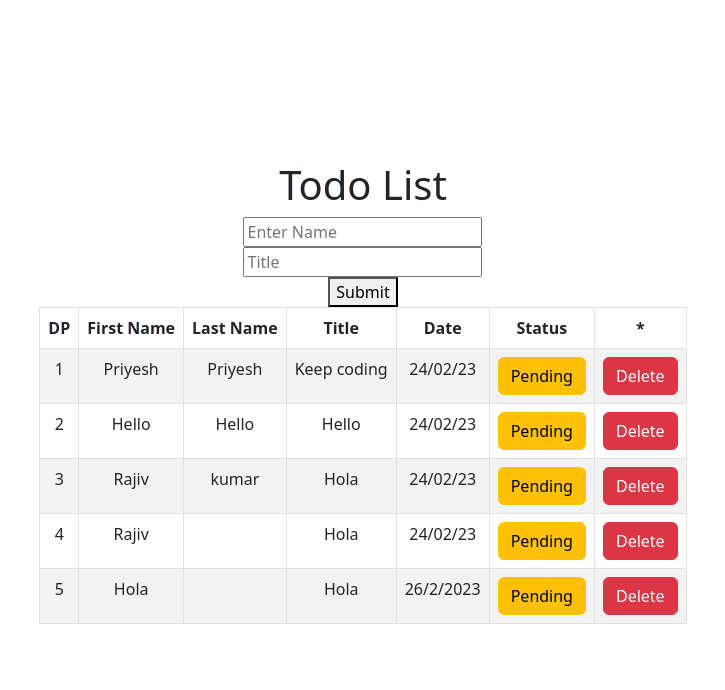
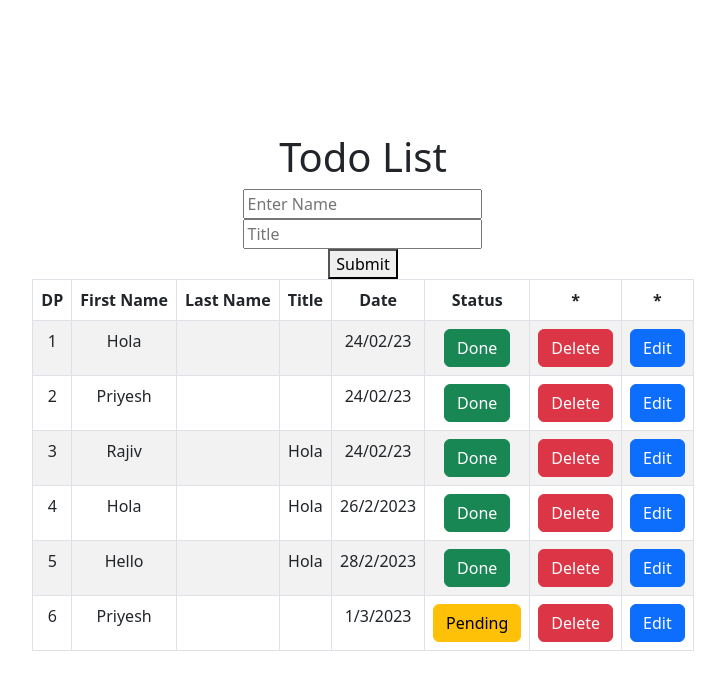
Before and after one commit to 7hourspg/React_practice, a React (Create React App) app: page / in a window 1280 px wide. Shown: the top 690 px of the page, without its empty margins (277-1002 px from the left). Built offline with nearby package versions, Linux system fonts and the light colour scheme; data requests are answered from the project's data file.

Commit message:
Json_Day 5

```diff
--- a/package.json
+++ b/package.json
@@ -12,6 +12,7 @@
     "react": "^18.2.0",
     "react-bootstrap": "^2.7.2",
     "react-dom": "^18.2.0",
+    "react-router-dom": "^6.8.2",
     "react-scripts": "5.0.1",
     "uuid": "^9.0.0",
     "web-vitals": "^2.1.4"
--- a/src/App.js
+++ b/src/App.js
@@ -1,121 +1,16 @@
-import React, {useState, useEffect} from "react";
-import axios from "axios";
-import "./App.css";
-import Table from "react-bootstrap/Table";
-import Button from "react-bootstrap/Button";
-import {v4 as uuidv4} from "uuid";
+import React from 'react'
+import { Route, Routes } from 'react-router-dom'
+import Home from './Home'
+import Edit from './Edit'
 
 function App() {
-  const [data, setData] = useState([]);
-  const [first, setFirst] = useState("");
-  const [title, setTitle] = useState("");
-  const handleData = () => {
-    axios.get("http://localhost:8080/data").then((res) => setData(res.data));
-  };
-  useEffect(() => {
-    handleData();
-  }, []);
-
-  const handleSubmit = () => {
-    let date = new Date();
-    let nameArr = first.split(" ");
-    let Day = date.getDate();
-    let Month = date.getMonth()+1;
-    let Year = date.getFullYear();
-    let completeDate=`${Day}/${Month}/${Year}`
-
-    let status = false;
-    let id = uuidv4();
-    let dp =
-      "https://images.pexels.com/photos/11201518/pexels-photo-11201518.jpeg?auto=compress&cs=tinysrgb&w=1260&h=750&dpr=1";
-
-    axios
-      .post("http://localhost:8080/data", {
-        id,
-        firstName: nameArr[0],
-        lastName: nameArr[1],
-        date:completeDate,
-        title,
-        status,
-        dp,
-      })
-      .then(() => {
-        handleData();
-      });
-  };
-
-  const handleDelte = (id) => {
-    axios.delete(`http://localhost:8080/data/${id}`).then(() => handleData());
-  };
-
   return (
-    <div className="container">
-      <div className="wrapper">
-        <h1>Todo List</h1>
-        <div className="inputBx">
-          <input
-            type="text"
-            onChange={(e) => setFirst(e.target.value)}
-            placeholder="Enter Name"
-          />
-        </div>
-        <div className="inputBx">
-          <input
-            type="text"
-            onChange={(e) => setTitle(e.target.value)}
-            placeholder="Title"
-          />
-        </div>
-
-        <div className="inputBx">
-          <button onClick={handleSubmit}>Submit</button>
-        </div>
-        <div className="data_wrapper">
-          <Table striped bordered hover>
-            <thead>
-              <tr>
-                <th>DP</th>
-                <th>First Name</th>
-                <th>Last Name</th>
-                <th>Title</th>
-                <th>Date</th>
-                <th>Status</th>
-                <th>*</th>
-              </tr>
-            </thead>
-            <tbody>
-              {data.map((item, i) => {
-                return (
-                  <tr key={item.id}>
-                    <td>{i + 1}</td>
-                    <td>{item.firstName}</td>
-                    <td>{item.lastName}</td>
-                    <td>{item.title}</td>
-                    <td>{item.date}</td>
-                    <td>
-                      {item.status ? (
-                        <Button variant="success">Done</Button>
-                      ) : (
-                        <Button variant="warning">Pending</Button>
-                      )}
-                    </td>
-                    <td>
-                      <Button
-                        variant="danger"
-                        onClick={() => handleDelte(item.id)}
-                      >
-                        Delete
-                      </Button>
-                    </td>
-                  </tr>
-                );
-              })}
-            </tbody>
-          </Table>
-        </div>
-      </div>
-    </div>
-  );
+    <Routes>
+      <Route path='/' element={<Home/>}/>
+      <Route path='edit/:id' element={<Edit/>}/>
+      <Route path='*' element={<h1>Page not found</h1>}/>
+    </Routes>
+  )
 }
 
-export default App;
+export default App
--- a/src/Data/db.json
+++ b/src/Data/db.json
@@ -1,30 +1,21 @@
 {
   "data": [
     {
-      "id": 4,
-      "firstName": "Priyesh",
-      "lastName": "Priyesh",
+      "id": "ab49f6ff-972b-4727-aef0-83d68d11fbe5",
+      "firstName": "Hola",
+      "lastName": "",
       "date": "24/02/23",
-      "title": "Keep coding",
-      "status": false,
-      "dp": "https://images.pexels.com/photos/11201518/pexels-photo-11201518.jpeg?auto=compress&cs=tinysrgb&w=1260&h=750&dpr=1"
-    },
-    {
-      "id": "ab49f6ff-972b-4727-aef0-83d68d11fbe5",
-      "firstName": "Hello",
-      "lastName": "Hello",
-      "date": "24/02/23",
-      "title": "Hello",
-      "status": false,
+      "title": "",
+      "status": true,
       "dp": "https://images.pexels.com/photos/11201518/pexels-photo-11201518.jpeg?auto=compress&cs=tinysrgb&w=1260&h=750&dpr=1"
     },
     {
       "id": "2d69b7b4-8eb4-409a-960f-1a72d86d20fb",
-      "firstName": "Rajiv",
-      "lastName": "kumar",
+      "firstName": "Priyesh",
+      "lastName": "",
       "date": "24/02/23",
-      "title": "Hola",
-      "status": false,
+      "title": "",
+      "status": true,
       "dp": "https://images.pexels.com/photos/11201518/pexels-photo-11201518.jpeg?auto=compress&cs=tinysrgb&w=1260&h=750&dpr=1"
     },
     {
@@ -32,7 +23,7 @@
       "firstName": "Rajiv",
       "date": "24/02/23",
       "title": "Hola",
-      "status": false,
+      "status": true,
       "dp": "https://images.pexels.com/photos/11201518/pexels-photo-11201518.jpeg?auto=compress&cs=tinysrgb&w=1260&h=750&dpr=1"
     },
     {
@@ -40,6 +31,23 @@
       "firstName": "Hola",
       "date": "26/2/2023",
       "title": "Hola",
+      "status": true,
+      "dp": "https://images.pexels.com/photos/11201518/pexels-photo-11201518.jpeg?auto=compress&cs=tinysrgb&w=1260&h=750&dpr=1"
+    },
+    {
+      "id": "e5eb8dd0-2e66-41d3-9c79-daa18503e25d",
+      "firstName": "Hello",
+      "date": "28/2/2023",
+      "title": "Hola",
+      "status": true,
+      "dp": "https://images.pexels.com/photos/11201518/pexels-photo-11201518.jpeg?auto=compress&cs=tinysrgb&w=1260&h=750&dpr=1"
+    },
+    {
+      "id": "b503d6ae-69c7-45c1-9685-8aab525351ac",
+      "firstName": "Priyesh",
+      "lastName": "",
+      "date": "1/3/2023",
+      "title": "",
       "status": false,
       "dp": "https://images.pexels.com/photos/11201518/pexels-photo-11201518.jpeg?auto=compress&cs=tinysrgb&w=1260&h=750&dpr=1"
     }
--- /dev/null
+++ b/src/Edit.js
@@ -0,0 +1,51 @@
+import axios from "axios";
+import React, {useState} from "react";
+import {Button} from "react-bootstrap";
+import {useLocation, useNavigate} from "react-router-dom";
+
+function Edit() {
+  let nav = useNavigate();
+  const [firstName, setFirstName] = useState("");
+  const [lastName, setLastName] = useState("");
+  const [title, setTitle] = useState("");
+  const [data, setData] = useState([]);
+  const location = useLocation();
+  let passedData = location.state;
+
+  const handleEdit = () => {
+    axios.get("http://localhost:8080/data").then((res) => setData(res.data));
+
+    data.forEach((item) => {
+      if (item.id == passedData.id) {
+        axios
+          .put(`http://localhost:8080/data/${passedData.id}`, {
+            ...item,
+            firstName,
+            lastName,
+            title,
+          })
+          .then(nav("/"));
+      }
+    });
+  };
+
+  return (
+    <div className="container">
+      <input
+        placeholder={passedData.firstName}
+        onChange={(e) => setFirstName(e.target.value)}
+      />
+      <input
+        placeholder={passedData.lastName}
+        onChange={(e) => setLastName(e.target.value)}
+      />
+      <input
+        placeholder={passedData.title}
+        onChange={(e) => setTitle(e.target.value)}
+      />
+      <Button onClick={handleEdit}>Submit</Button>
+    </div>
+  );
+}
+
+export default Edit;
--- /dev/null
+++ b/src/Home.js
@@ -0,0 +1,160 @@
+import React, {useState, useEffect} from "react";
+import axios from "axios";
+import "./App.css";
+import Table from "react-bootstrap/Table";
+import Button from "react-bootstrap/Button";
+import {v4 as uuidv4} from "uuid";
+import { useNavigate } from "react-router-dom";
+
+const Home = () => {
+  const [data, setData] = useState([]);
+  const [first, setFirst] = useState("");
+  const [title, setTitle] = useState("");
+  let nav=useNavigate()
+  const handleData = () => {
+    axios.get("http://localhost:8080/data").then((res) => setData(res.data));
+  };
+  useEffect(() => {
+    handleData();
+  }, []);
+
+  const handleSubmit = () => {
+    let date = new Date();
+    let nameArr = first.split(" ");
+    let Day = date.getDate();
+    let Month = date.getMonth() + 1;
+    let Year = date.getFullYear();
+    let completeDate = `${Day}/${Month}/${Year}`;
+
+    let status = false;
+    let id = uuidv4();
+    let dp =
+      "https://images.pexels.com/photos/11201518/pexels-photo-11201518.jpeg?auto=compress&cs=tinysrgb&w=1260&h=750&dpr=1";
+
+    axios
+      .post("http://localhost:8080/data", {
+        id,
+        firstName: nameArr[0],
+        lastName: nameArr[1],
+        date: completeDate,
+        title,
+        status,
+        dp,
+      })
+      .then(() => {
+        handleData();
+      });
+  };
+
+  const handleDelte = (id) => {
+    axios.delete(`http://localhost:8080/data/${id}`).then(() => handleData());
+  };
+
+  const handleStatus = (id) => {
+    data.forEach((item) => {
+      if (item.id == id) {
+        axios
+          .put(`http://localhost:8080/data/${id}`, {...item, status: true})
+          .then(handleData);
+      }
+    });
+  };
+  const handleEdit = (id) => {
+    data.forEach((item) => {
+      if (item.id == id) {
+        // axios
+        //   .put(`http://localhost:8080/data/${id}`, {...item,
+        // })
+        //   .then(handleData);
+      }
+    });
+  };
+
+  const handleNav = (item) => {
+     nav(`edit/${item.id}`, {state: item});
+   };
+
+  return (
+    <div className="container">
+      <div className="wrapper">
+        <h1>Todo List</h1>
+        <div className="inputBx">
+          <input
+            type="text"
+            onChange={(e) => setFirst(e.target.value)}
+            placeholder="Enter Name"
+          />
+        </div>
+        <div className="inputBx">
+          <input
+            type="text"
+            onChange={(e) => setTitle(e.target.value)}
+            placeholder="Title"
+          />
+        </div>
+
+        <div className="inputBx">
+          <button onClick={handleSubmit}>Submit</button>
+        </div>
+        <div className="data_wrapper">
+          <Table striped bordered hover>
+            <thead>
+              <tr>
+                <th>DP</th>
+                <th>First Name</th>
+                <th>Last Name</th>
+                <th>Title</th>
+                <th>Date</th>
+                <th>Status</th>
+                <th>*</th>
+                <th>*</th>
+              </tr>
+            </thead>
+            <tbody>
+              {data.map((item, i) => {
+                return (
+                  <tr key={item.id}>
+                    <td>{i + 1}</td>
+                    <td>{item.firstName}</td>
+                    <td>{item.lastName}</td>
+                    <td>{item.title}</td>
+                    <td>{item.date}</td>
+                    <td>
+                      {item.status ? (
+                        <Button variant="success">Done</Button>
+                      ) : (
+                        <Button
+                          variant="warning"
+                          onClick={() => handleStatus(item.id)}
+                        >
+                          Pending
+                        </Button>
+                      )}
+                    </td>
+                    <td>
+                      <Button
+                        variant="danger"
+                        onClick={() => handleDelte(item.id)}
+                      >
+                        Delete
+                      </Button>
+                    </td>
+                    <td>
+
+                        <Button onClick={()=>handleNav(item)}>
+                          Edit
+                        </Button>
+
+                    </td>
+                  </tr>
+                );
+              })}
+            </tbody>
+          </Table>
+        </div>
+      </div>
+    </div>
+  );
+};
+
+export default Home;
--- a/src/index.js
+++ b/src/index.js
@@ -1,14 +1,17 @@
-import React from 'react';
-import ReactDOM from 'react-dom/client';
-import './index.css';
-import App from './App';
-import reportWebVitals from './reportWebVitals';
-import 'bootstrap/dist/css/bootstrap.min.css';
+import React from "react";
+import ReactDOM from "react-dom/client";
+import "./index.css";
+import App from "./App";
+import reportWebVitals from "./reportWebVitals";
+import "bootstrap/dist/css/bootstrap.min.css";
+import {BrowserRouter} from "react-router-dom";
 
-const root = ReactDOM.createRoot(document.getElementById('root'));
+const root = ReactDOM.createRoot(document.getElementById("root"));
 root.render(
   <React.StrictMode>
-    <App />
+    <BrowserRouter>
+      <App />
+    </BrowserRouter>
   </React.StrictMode>
 );
 
```
Also changed, not shown: 1 other file (tests, documents, lock files or other folders).
